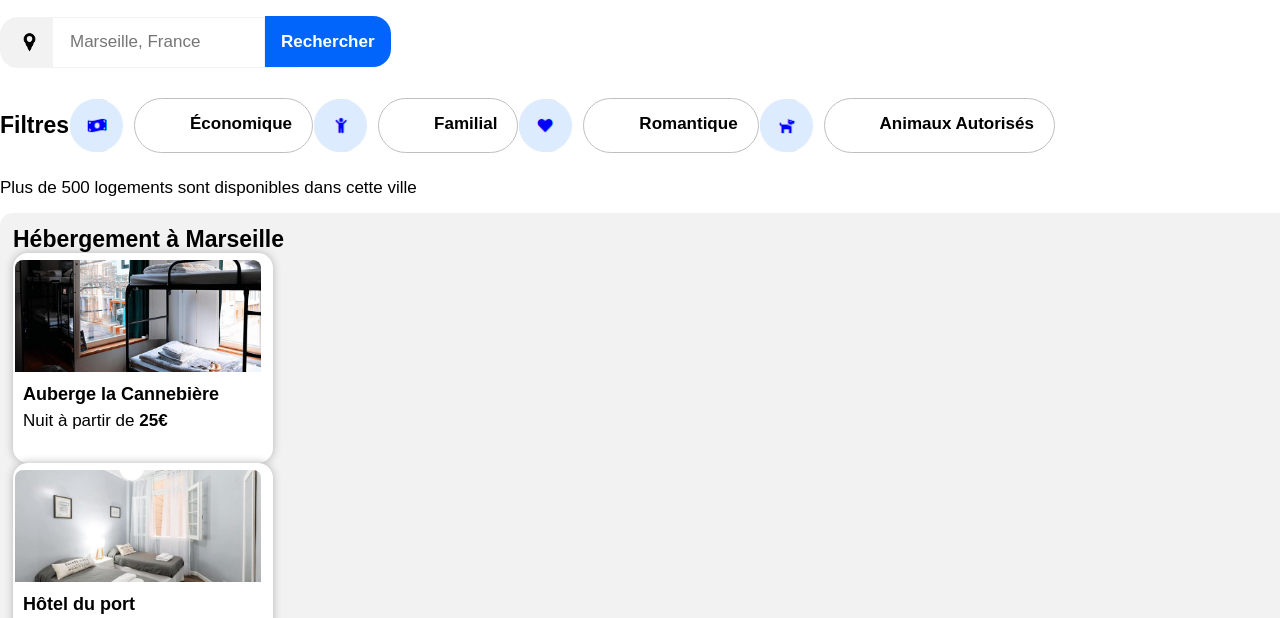
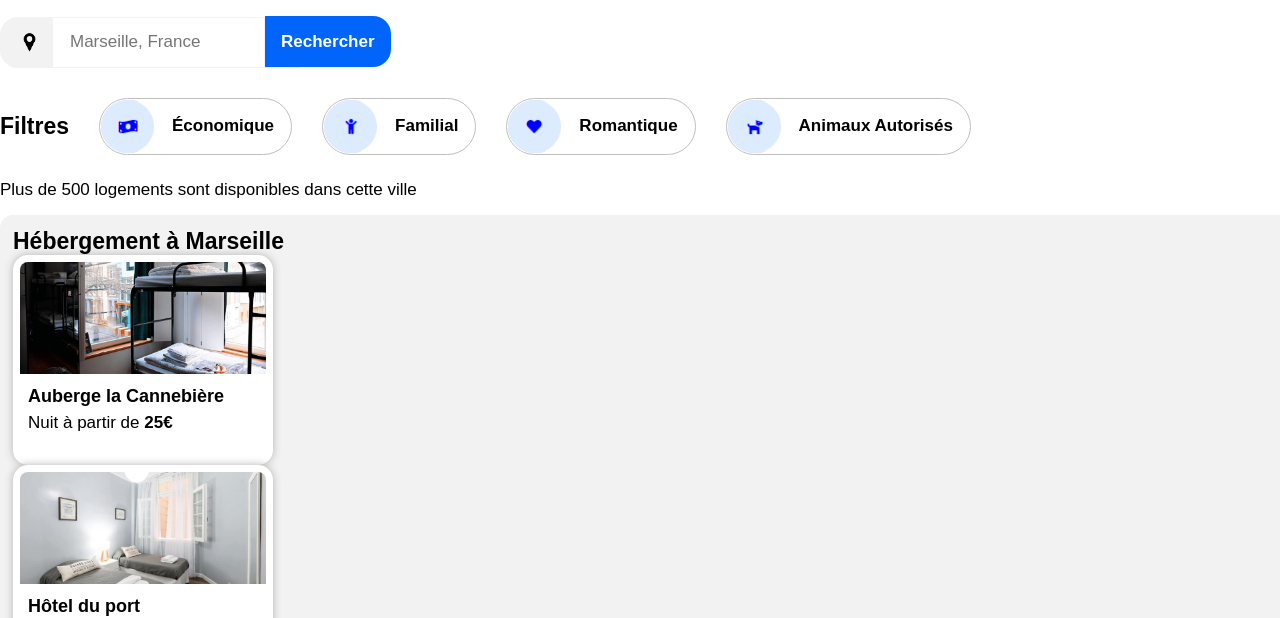
Before and after one commit to Bol2riZH/OpenClassrooms_P2_old, a website: page index.html in a window 1280 px wide. Shown: the part 173-791 px from the top of the page. Drawn offline with Linux system fonts and the light colour scheme; a web font is replaced by a local one.

Commit message:
filter ok

```diff
--- a/index.html
+++ b/index.html
@@ -37,22 +37,22 @@
 
                 <div class="filter__button">
                     <img src="icone\economique.png" alt="economique">
-                    <a href=""><span>économique</span></a>
+                    <a href="">économique</a>
                 </div>
 
                 <div class="filter__button">
                     <img src="icone\familial.png" alt="familial">
-                    <a href=""><span>familial</span></a>
+                    <a href="">familial</a>
                 </div>
 
                 <div class="filter__button">
                     <img src="icone\romantique.png" alt="romantique">
-                    <a href=""><span>romantique</span></a>
+                    <a href="">romantique</a>
                 </div>
 
                 <div class="filter__button">
                     <img src="icone\animaux.png" alt="animaux">
-                    <a href=""><span>animaux autorisés</span></a>
+                    <a href="">animaux autorisés</a>
                 </div>
             </div>
 
--- a/scss/01_utils/_mixins.scss
+++ b/scss/01_utils/_mixins.scss
@@ -17,7 +17,6 @@
 }
 
 @mixin filterBox {
-    border: .17rem solid darken($color-secondary, 20);
+    border: .19rem solid darken($color-secondary, 20);
     border-radius: 3rem;
-    padding: 15px 20px 15px 55px;
 }
--- a/scss/04_layout/_container.scss
+++ b/scss/04_layout/_container.scss
@@ -9,35 +9,22 @@
 .filter {
     display: flex;
     align-items: center;
-    margin: 30px 0px 25px 0px; //marge haut-bas entre les sections
+    margin: 30px 0px 25px 0px;
     &__button {
-        //margin: 0px 0px 0px 0px; //marge entre les filtres
+        margin-left: 30px;
         display: flex;
+        cursor: pointer;
+        @include filterBox;
         &:hover {
             animation: filterColor 250ms forwards;
         }
-        cursor: pointer;
         img {
-            //position:relative;
-            z-index: 1;
-            left: 37px;
             width: 55px;
         }
         a {
-            @include filterBox;
-            //display: flex;
-            //position: relative;
-            z-index: -1;
-            bottom: 22px;
-            right: 25px;
-            & span {
-                //position: relative;
-                //bottom: 10px;
-                //left: 40px;
-                //padding-right: 35px;
-                font-weight: bold;
-                text-transform: capitalize;
-            }
+            padding: 17px;
+            font-weight: bold;
+            text-transform: capitalize;
         }
     }
 }
--- a/scss/04_layout/_form.scss
+++ b/scss/04_layout/_form.scss
@@ -1,9 +1,5 @@
 //rechercher
 .searchHosting {
-    & img {
-        width: 25px;
-        margin-right: 10px;
-    }
     &__form {
         display: flex;
         justify-content: space-between;
@@ -19,15 +15,19 @@
         border-top-left-radius: 1.8rem;
         border-bottom-left-radius: 1.8rem;
         background: $color-secondary;
-        & input{
+        input{
             padding: 17px;
             border: .1rem solid $color-secondary;
             &::placeholder {
                 font-size: 1.7rem;
             }
         }
+        img {
+            width: 25px;
+            margin-right: 10px;
+        }
     }
-    & label a {
+    label a {
         background-color: $color-primary;
         color: white;
         margin-right: 10px;
```
Also changed, not shown: css/style.css, 1 other file.
